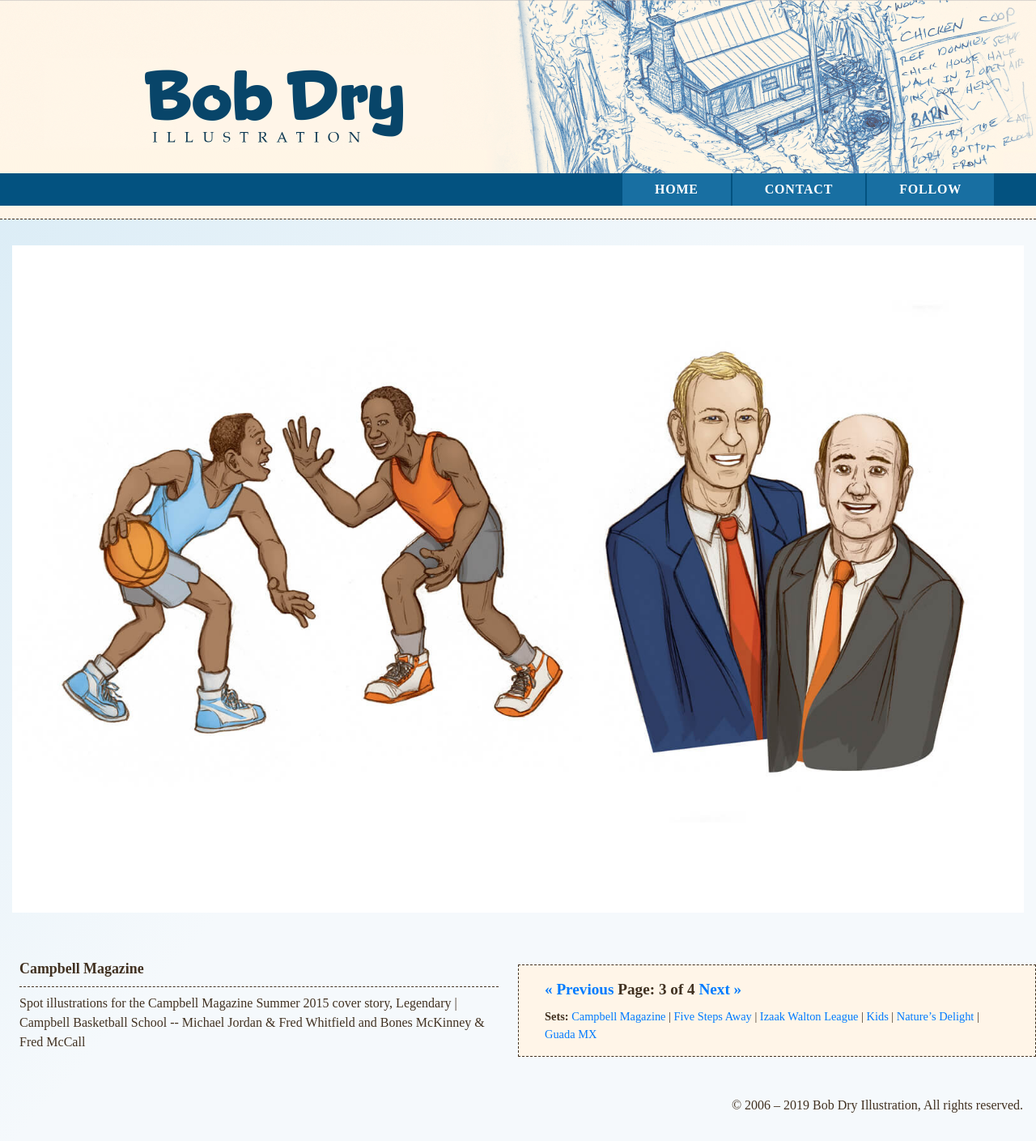
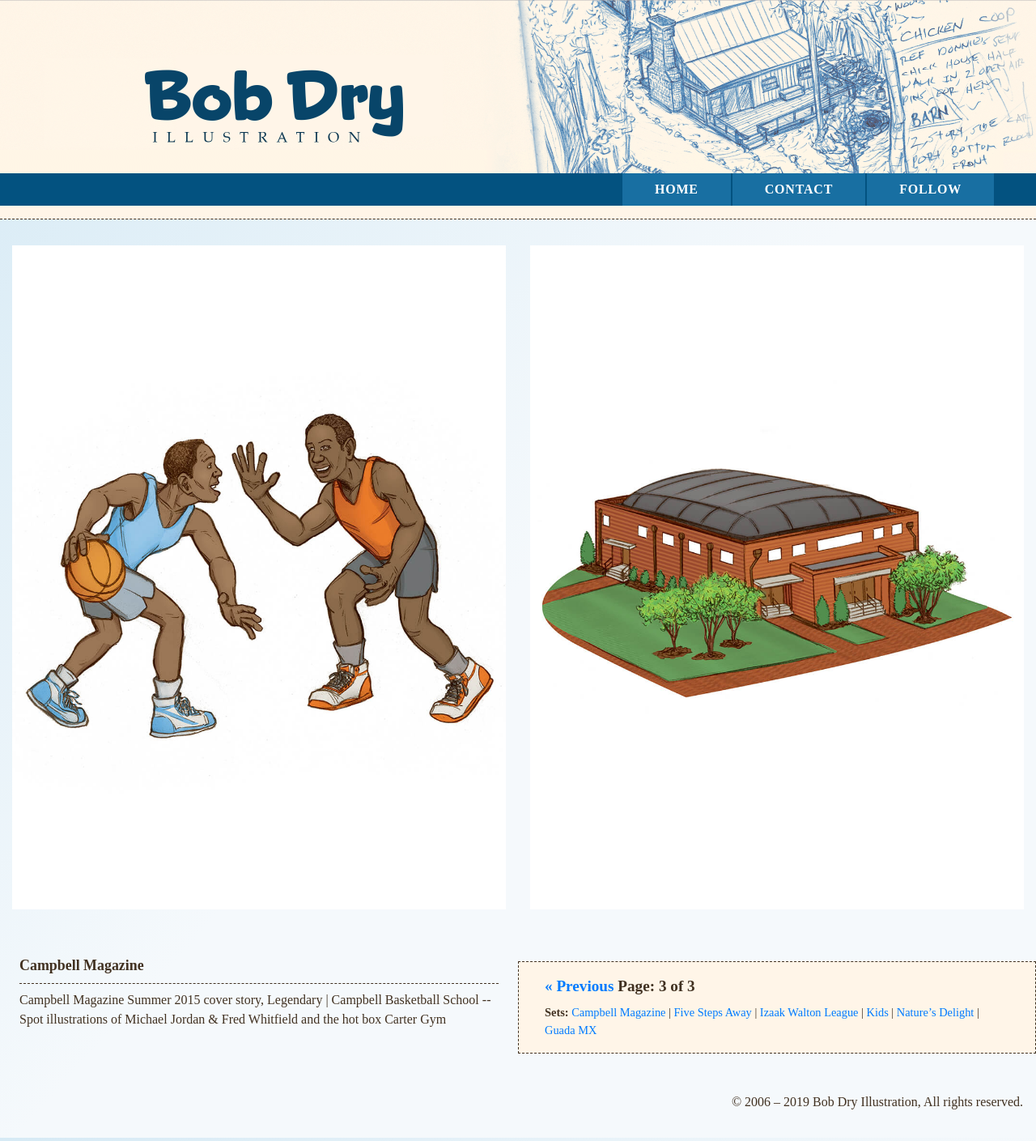
Before and after one commit to bobdry/illus, a Jekyll site: the page built from _campbell/campbell-3.md, in a window 1280 px wide. Shown: the whole page at 81% size. Built offline with Jekyll 4.4.1, drawn with Linux system fonts in a browser that asks for light colours; some web fonts are replaced.

Commit message:
updates to Campbell

```diff
--- a/_campbell/campbell-3.md
+++ b/_campbell/campbell-3.md
@@ -1,11 +1,14 @@
 ---
 portfolio: campbell
 title:  "Campbell Magazine"
-description: "Spot illustrations for the Campbell Magazine Summer 2015 cover story, Legendary | Campbell Basketball School -- Michael Jordan & Fred Whitfield and Bones McKinney & Fred McCall"
+description: "Campbell Magazine Summer 2015 cover story, Legendary | Campbell Basketball School -- Spot illustrations of Michael Jordan & Fred Whitfield and the hot box Carter Gym"
 layout: portfolio
 ---
 <div class="row">
-    <div class="col-md-12">
-    <img src="../images/campbell2.jpg" class="img-fluid"/>
+    <div class="col-md-6">
+    <img src="../images/campbell5.jpg" class="img-fluid"/>
+    </div>
+    <div class="col-md-6">
+    <img src="../images/campbell6.jpg" class="img-fluid"/>
     </div>
 </div>
--- a/dist/js/main.js
+++ b/dist/js/main.js
@@ -44,7 +44,7 @@ if (bodySet != '') {
     paginaTor(bodySet,currPageCount,1);
     }
     else if (bodySet == 'campbell') {
-    paginaTor(bodySet,currPageCount,4);
+    paginaTor(bodySet,currPageCount,3);
     }
     else if (bodySet == 'izaak') {
     paginaTor(bodySet,currPageCount,9);
```
Also changed, not shown: _campbell/campbell-1.md (+6 -4 lines), _campbell/campbell-2.md (+5 -2 lines), _campbell/campbell-4.md (deleted, +0 -11 lines), dist/main.min.js, images/campbell1.jpg, images/campbell2.jpg, images/campbell3.jpg, images/campbell4.jpg, images/campbell5.jpg (added), images/campbell6.jpg (added), images/campbell_thumb.jpg.
